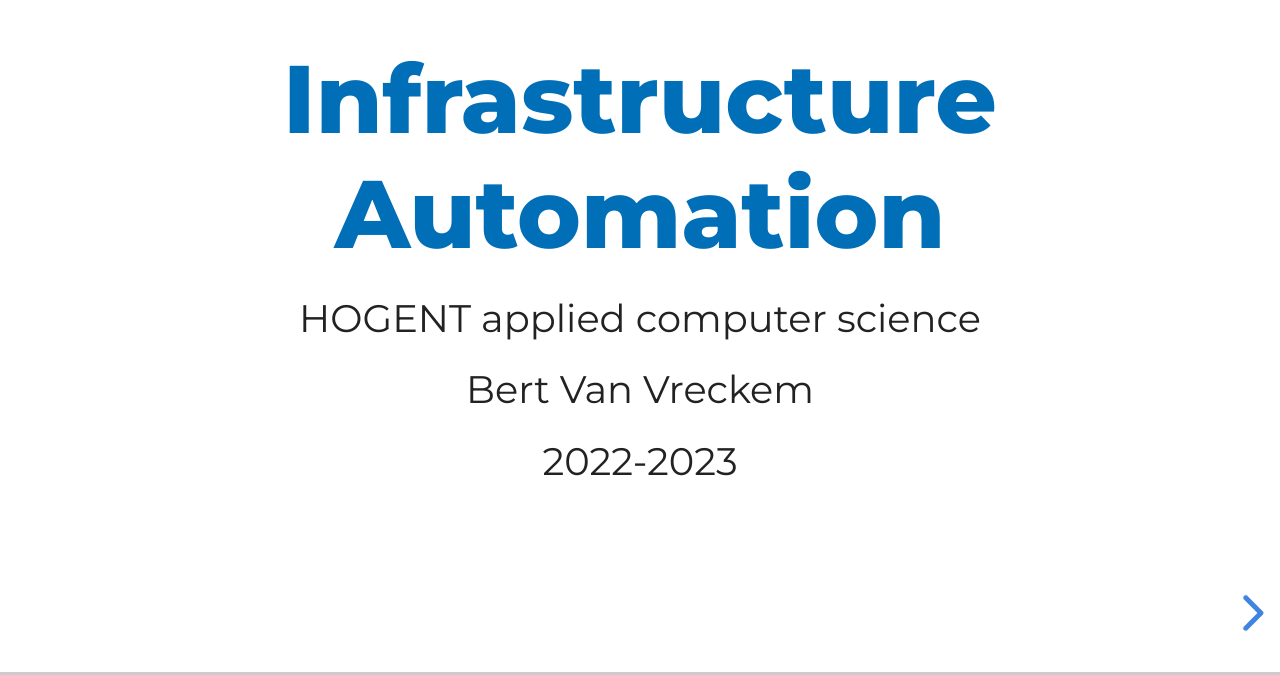
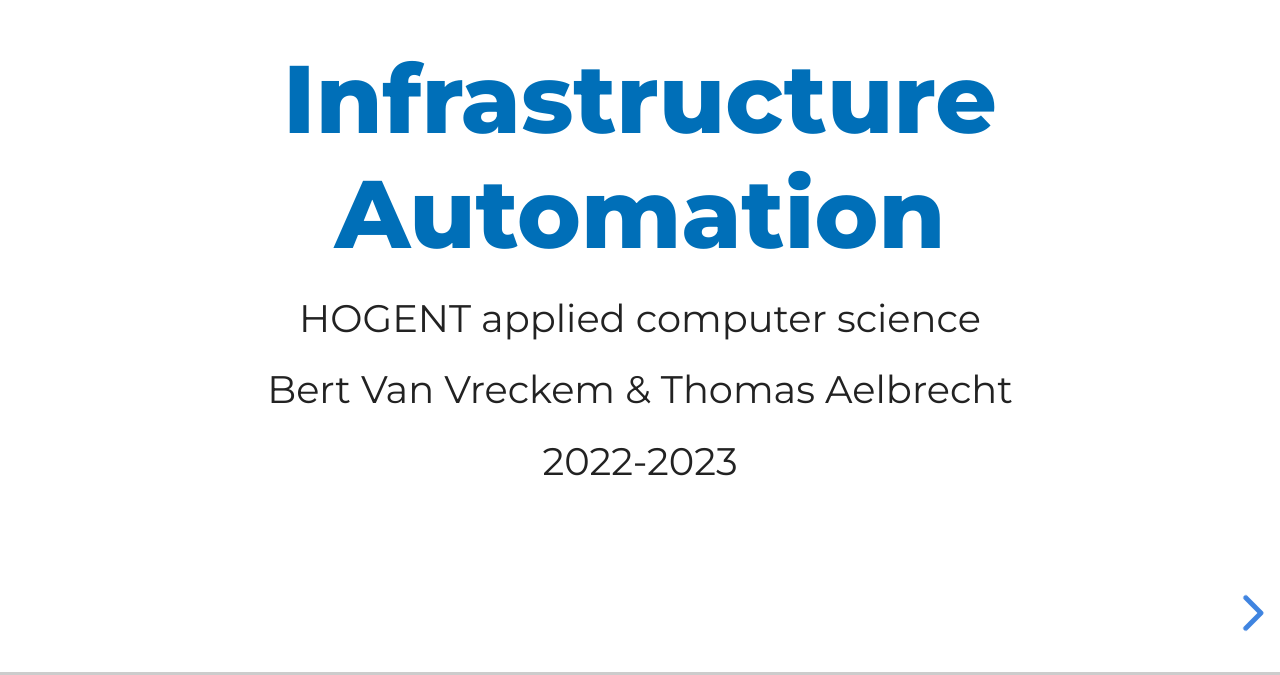
Before and after one commit to HoGentTIN/infra-slides, a plain HTML site: page 00-infra-intro.html in a window 1280 px wide. Shown: the part 125-800 px from the top of the page. Drawn offline with Linux system fonts and the light colour scheme.

Commit message:
Publishing to gh-pages (./publish.sh) at 2022-09-27T07:15:09+00:00

```diff
--- a/00-infra-intro.html
+++ b/00-infra-intro.html
@@ -3,7 +3,7 @@
 <head>
   <meta charset="utf-8">
   <meta name="generator" content="pandoc">
-  <meta name="author" content="Bert Van Vreckem">
+  <meta name="author" content="Bert Van Vreckem &amp; Thomas Aelbrecht">
   <title>Infrastructure Automation</title>
   <meta name="apple-mobile-web-app-capable" content="yes">
   <meta name="apple-mobile-web-app-status-bar-style" content="black-translucent">
@@ -36,7 +36,7 @@
 <section id="title-slide">
   <h1 class="title">Infrastructure Automation</h1>
   <p class="subtitle">HOGENT applied computer science</p>
-  <p class="author">Bert Van Vreckem</p>
+  <p class="author">Bert Van Vreckem &amp; Thomas Aelbrecht</p>
   <p class="date">2022-2023</p>
 </section>
 
```
Also changed, not shown: 02-ci-cd-jenkins.html (+2 -2 lines), 04-config-mgmt.html (+2 -2 lines), README.md.
